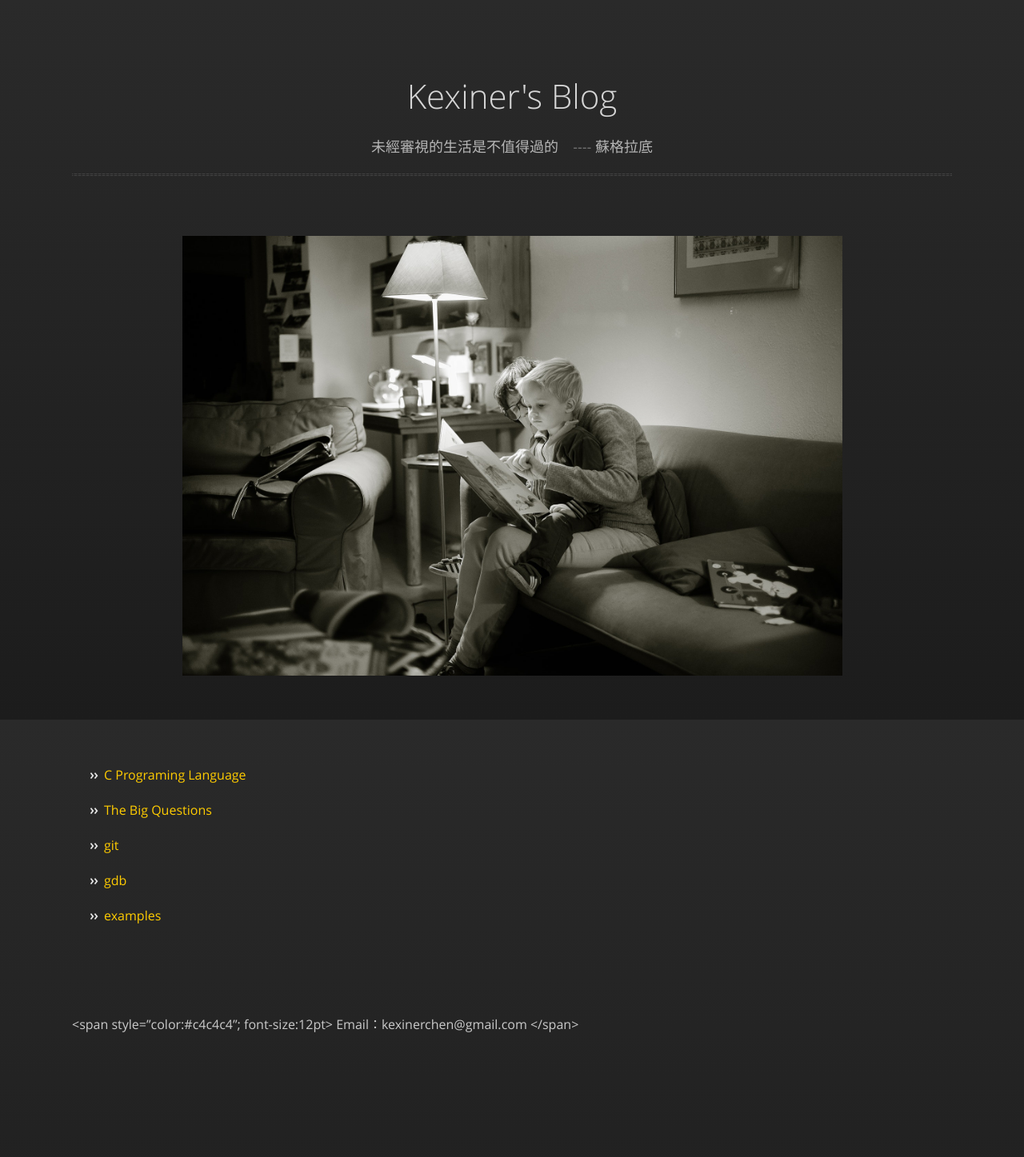
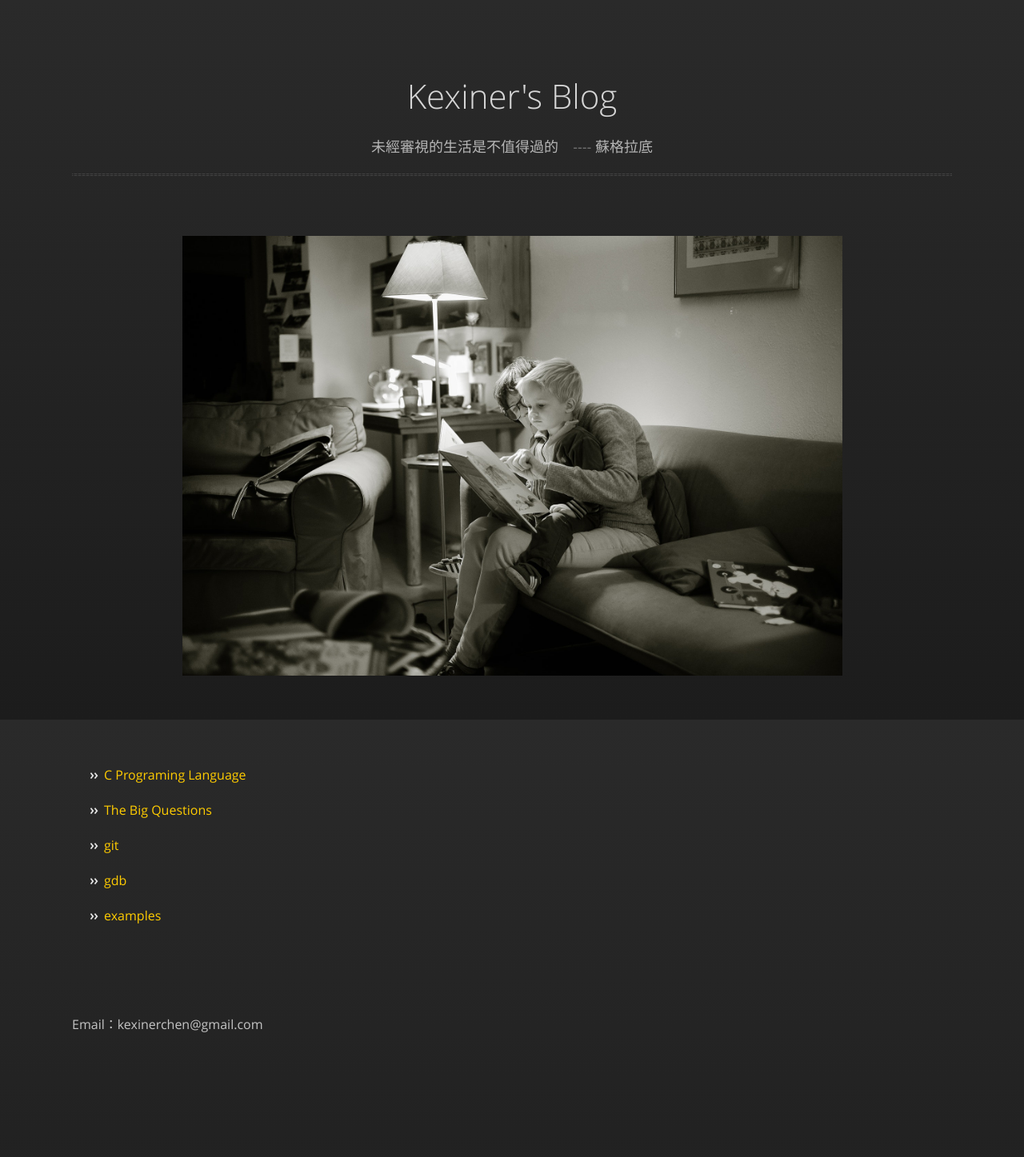
Before and after one commit to kexinerchen/kexinerchen.github.io, a Jekyll site: the page built from index.md, in a window 1280 px wide. Shown: the whole page at 80% size. Built offline with Jekyll 4.4.1, drawn with Linux system fonts in a browser that asks for light colours; our own code applies the rules of GitHub Pages for plain Markdown files.

Commit message:
Update index.md

```diff
--- a/index.md
+++ b/index.md
@@ -21,6 +21,6 @@
 <br>
 <br>
 
-<span style="color:#c4c4c4"; font-size:12pt> Email：kexinerchen@gmail.com </span>
+<span style="color:#c4c4c4; font-size:12pt"> Email：kexinerchen@gmail.com </span>
 
 <br>
```
